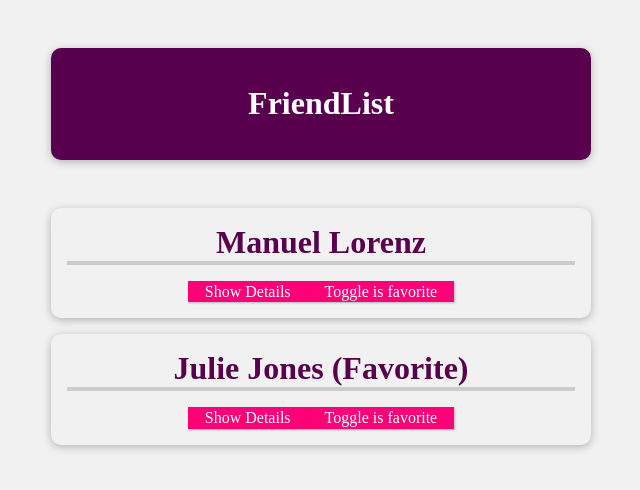
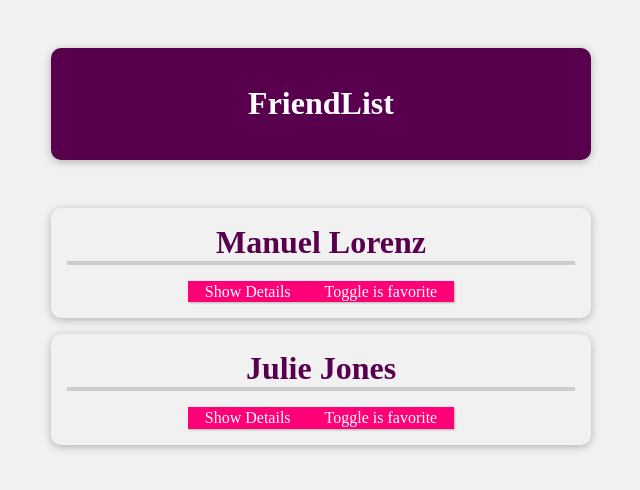
Before and after one commit to seriiserii825/vue-schwarzmuller, a Vue app: page / in a window 1280 px wide. Shown: the top 490 px of the page, without its empty margins (319-959 px from the left). Built offline with nearby package versions, Linux system fonts and the light colour scheme.

Commit message:
dynamic props

```diff
--- a/src/App.vue
+++ b/src/App.vue
@@ -5,15 +5,11 @@
         </header>
         <ul>
             <friend-contact
-                name="Manuel Lorenz"
-                phone="01234 5678 991"
-                email="manuel@localhost.com"
-            />
-            <friend-contact
-                name="Julie Jones"
-                phone="09876 543 221"
-                email="julie@localhost.com"
-                :is-favorite="true"
+                v-for="friend in friends"
+                :key="friend.id"
+                :name="friend.name"
+                :phone="friend.phone"
+                :email="friend.email"
             />
         </ul>
     </div>
@@ -25,7 +21,11 @@ import FriendContact from './components/FriendContact.vue';
 export default {
     data() {
         return {
-            viewDetailsFlag: false
+            viewDetailsFlag: false,
+            friends: [
+                {id: 1, name: 'Manuel Lorenz', phone: '01234 5678 991', email: 'manuel@localhost.com'},
+                {id: 2, name: 'Julie Jones', phone: '09876 543 221', email: 'julie@localhost.com'},
+            ]
         }
     },
     components: {
```
